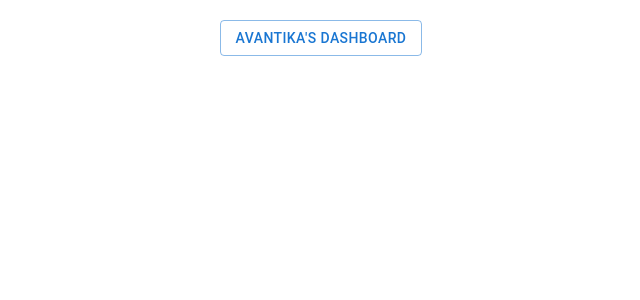
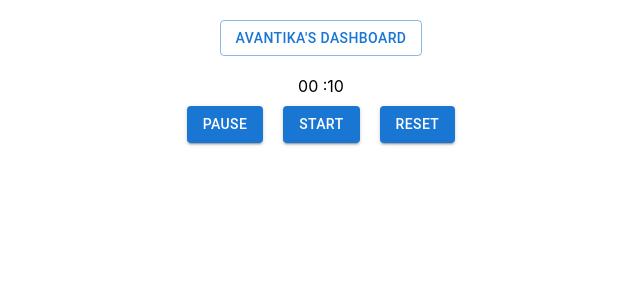
Before and after one commit to avantikasathaye/playground, a React (Create React App) app: page /countdowntimer in a window 1280 px wide. Shown: the top 300 px of the page, without its empty margins (319-959 px from the left). Built offline with nearby package versions, Linux system fonts and the light colour scheme.

Commit message:
WIP countdown timer

```diff
--- a/src/App.js
+++ b/src/App.js
@@ -5,6 +5,7 @@ import ToDo from './ToDoApp/ToDo';
 import Dashboard from './ToDoApp/Dashboard';
 import { BrowserRouter as Router,Routes, Route, Link } from 'react-router-dom';
 import { Button } from '@mui/material';
+import Timer from './CountdownTimer/Timer';
 
 const App = () => {
   return (
@@ -18,6 +19,7 @@ const App = () => {
         <Route path="/" Component={Dashboard}/>
         <Route path="/todos" Component={ToDo}/>
         <Route path="/cardsexample" Component={MaterialUICardsExample}/>
+        <Route path="/countdowntimer" Component={Timer}/>
       </Routes>
       {/* <ToDo /> */}
     </div>
--- /dev/null
+++ b/src/CountdownTimer/Timer.js
@@ -0,0 +1,82 @@
+import { Box, Button } from '@mui/material';
+import React, { useState, useEffect, useRef } from 'react'
+
+const Timer = () => {
+
+   /*  const startTiming = () => {
+      var date = new Date(0);
+      date.setSeconds(10);
+      var timeString = date.toISOString().substring(11, 19);
+      console.log(timeString)
+    } */
+
+    var t = new Date();
+    var t_in_seconds = t.getSeconds();
+
+    var newSeconds = t.setSeconds(t.getSeconds() + 10);
+    var diff = (Math.floor((newSeconds % (1000*60))/1000)) - t_in_seconds;
+
+    var t_in_minutes = t.getMinutes() - t.getMinutes();
+    var formatted_T_minutes = String(t_in_minutes).padStart(2,'0');
+    //console.log((Math.floor((newSeconds % (1000*60))/1000)) - t_in_seconds);
+
+    //const countDownDate = new Date(targetDate).getTime();
+    /* const [timerCount, setTimerCount] = useState(
+       Math.round(new Date().getTime() / 1000)
+    ) */
+
+    const [count, setCount] = useState(diff);
+    const [pause, setPause] = useState(false);
+
+    let intervalRef = useRef();
+
+    const decrement = () => setCount((prev) => prev === 0 ? 0 : prev - 1);
+
+    /* useEffect(() => {
+        intervalRef.current = setInterval(decrement, 1000);
+        return () => clearInterval(intervalRef.current);
+    }, []); */
+
+    const handlePause = () => {
+        /* if (!pause) {
+          clearInterval(intervalRef.current);
+        } else {
+          intervalRef.current = setInterval(decrement, 1000);
+        } */
+
+        clearInterval(intervalRef.current);
+        setPause((prev) => !prev);
+      };
+
+    const handleStart = () => {
+        intervalRef.current = setInterval(decrement, 1000);
+    }
+
+    const handleReset = () => {
+        setCount(diff);
+        clearInterval(intervalRef.current);
+    }
+
+  return (
+    <>
+    <Box style={{display:"flex",
+                justifyContent:"center",
+                alignItems:"center"}}>
+
+      <div>{formatted_T_minutes} :{String(count).padStart(2, '0')}</div>
+
+    </Box>
+    <Box  style={{display:"flex",
+                justifyContent:"center",
+                alignItems:"center",
+                minHeight:"1vh"}}>
+
+      <Button style={{margin: "10px"}} variant="contained" onClick={handlePause}>Pause</Button>
+      <Button style={{margin: "10px"}} variant="contained" onClick={handleStart}>Start</Button>
+      <Button style={{margin: "10px"}} variant="contained" onClick={handleReset}>Reset</Button>
+    </Box>
+    </>
+  )
+}
+
+export default Timer
--- a/src/ToDoApp/Dashboard.js
+++ b/src/ToDoApp/Dashboard.js
@@ -20,14 +20,17 @@ const Dashboard = () => {
   return (
     <Box sx={{ flexGrow: 1 , marginTop: "25px"}}>
       <Grid container spacing={{ xs: 4, sm: 4, md: 8}} columns={{ xs: 4, sm: 8, md: 12 }} style={{ justifyContent: "center"}}>
-
           <Grid item xs={2} sm={4} md={4} style={{margin: "10px"}}>
             <Item variant="contained" component={Link} to="/todos" style={{margin: "10px", fontWeight: "bold"}}>
             <FormatListBulletedIcon />
               To Do App</Item>
             <Item variant="contained" component={Link} to="/cardsexample" style={{ fontWeight: "bold"}}>
               <DashboardIcon />
-              Material UI Cards</Item>
+              Material UI Cards
+            </Item>
+            <Item variant="contained" component={Link} to="/countdowntimer" style={{ fontWeight: "bold"}}>
+              Countdown Timer
+            </Item>
           </Grid>
 
       </Grid>
```
